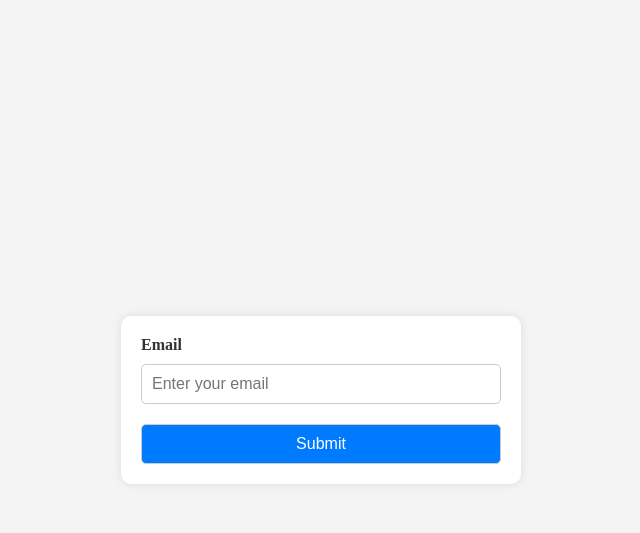
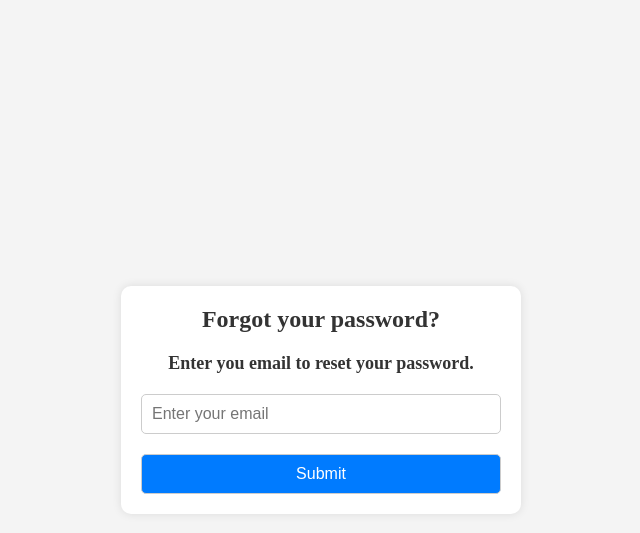
Before and after one commit to Maroa2002/Lora-Life, a Flask app: page /auth/forgot-password in a window 1280 px wide. Shown: the top 533 px of the page, without its empty margins (319-959 px from the left). Run offline with Flask 3, Linux system fonts and the light colour scheme; parts of the project's set-up code (start-up, migrations or seed data) failed here and were passed over; some libraries are stand-ins or nearby versions.

Commit message:
adds a header, text and styling

```diff
--- a/app/auth/forms.py
+++ b/app/auth/forms.py
@@ -218,7 +218,7 @@ class ForgotPasswordForm(FlaskForm):
         email (StringField): Field for user's email.
     """
     email = StringField(
-        'Email',
+        'Enter you email to reset your password.',
         validators=[
             DataRequired(),
             Email(),
--- a/app/auth/templates/forgot_password.html
+++ b/app/auth/templates/forgot_password.html
@@ -50,12 +50,13 @@
             display: flex;
             flex-direction: column;
             gap: 5px;
-            text-align: left;
+            text-align: center;
         }
 
         label {
             font-weight: bold;
-            margin-bottom: 5px;
+            font-size: 18px;
+            margin-bottom: 15px;
             color: #333;
         }
 
@@ -113,6 +114,7 @@
                     {% endfor %}
                 {% endif %}
             {% endwith %}
+            <h1>Forgot your password?</h1>
             <form action="{{ url_for('auth.forgot_password') }}" method="post">
                 {{ form.csrf_token}}
 
```
